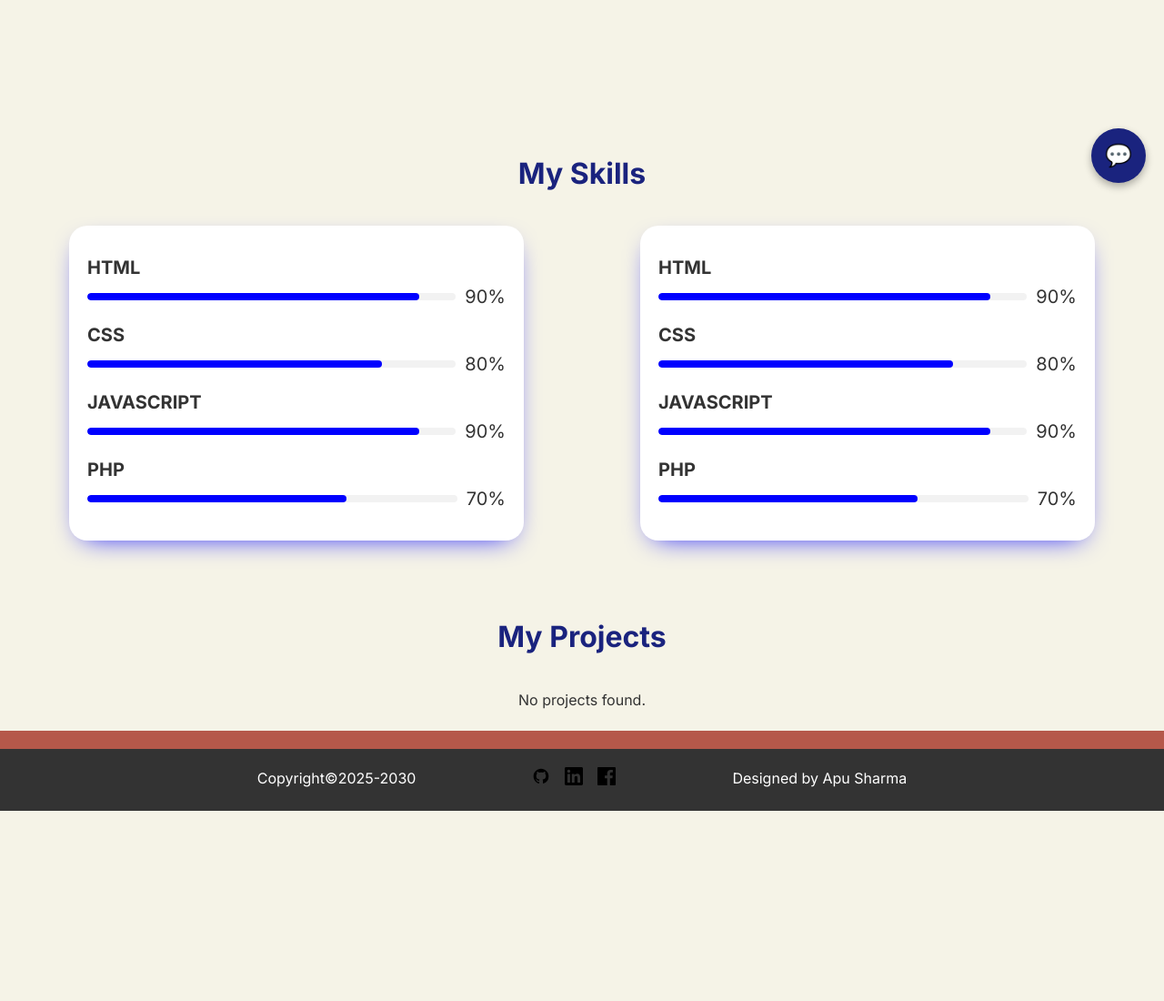
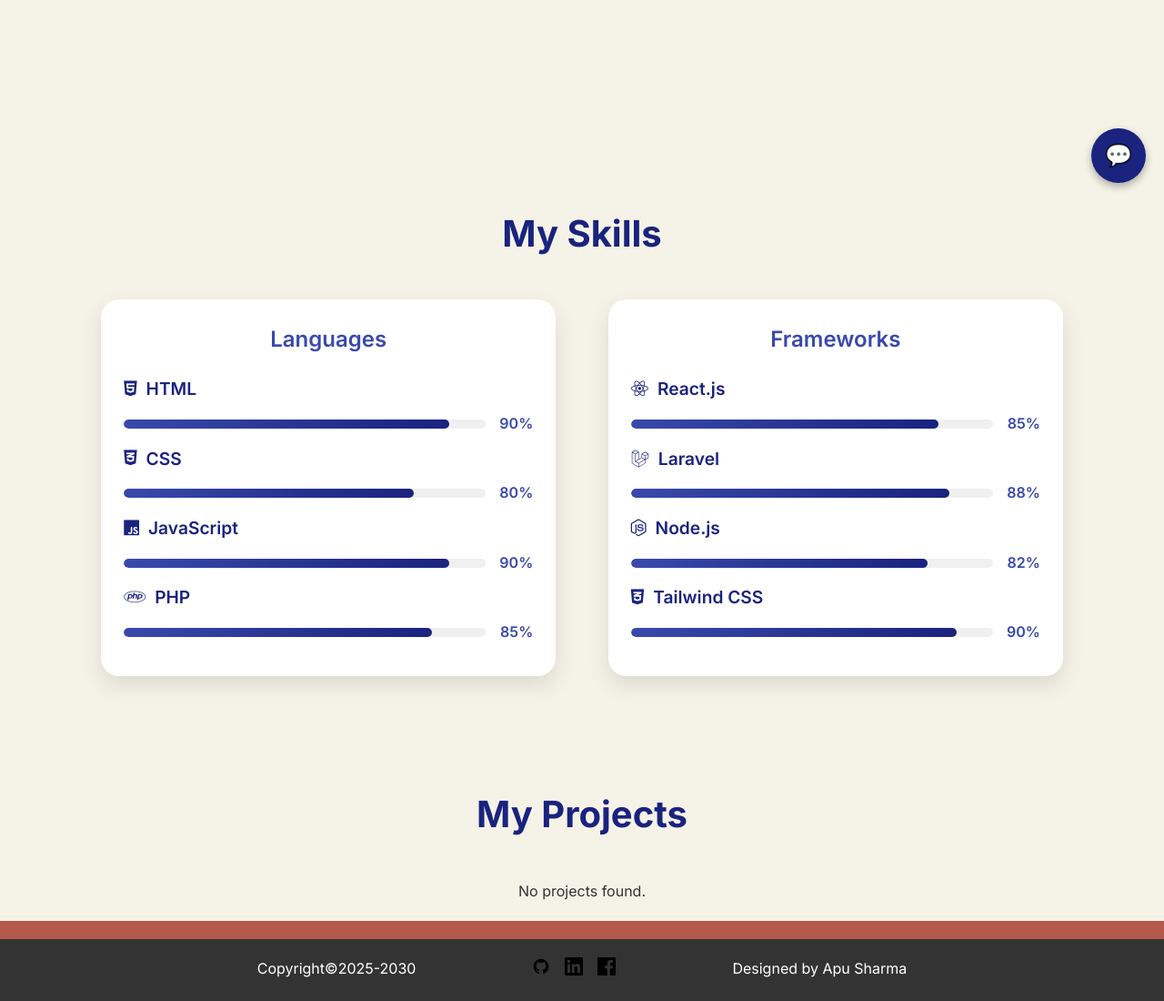
Before and after one commit to apusharma45/portfolio, a PHP site: page / in a window 1280 px wide. Shown: the part 579-1679 px from the top of the page at 91% size. Before the commit the page ends 1470 px from the top, so only its background shows below. Run offline with PHP 8.4, Linux system fonts and the light colour scheme; data that the repository does not hold is empty.

Commit message:
updated the skills section

```diff
--- a/index.php
+++ b/index.php
@@ -14,6 +14,7 @@ $result = $conn->query($sql);
     <meta name="viewport" content="width=device-width, initial-scale=1" />
     <title>Apu Sharma - Web Developer</title>
     <link href="https://fonts.googleapis.com/css2?family=Inter:wght@400;500;600;700&display=swap" rel="stylesheet" />
+    <link rel="stylesheet" href="https://cdnjs.cloudflare.com/ajax/libs/font-awesome/6.5.0/css/all.min.css" />
     <link rel="stylesheet" href="styles/styles.css" />
 </head>
 
@@ -54,101 +55,95 @@ $result = $conn->query($sql);
 
     </main>
 
-
+    <!-- Skills Section -->
     <section id="skills" class="skills-section">
         <h2 class="section-heading">My Skills</h2>
 
         <div class="progress-bar-background">
+            <!-- First Container: Languages -->
             <div class="progress-bar-container">
+                <h3 class="skills-subheading">Languages</h3>
+
                 <div class="progress-box">
-                    <p style="font-size: 20px; font-weight: bold;">HTML</p>
+                    <p class="skill-name"><i class="fab fa-html5"></i> HTML</p>
                     <div class="progress-bar-box">
-                        <div class="progress-bar">
-                            <span class="line"></span>
-                        </div>
+                        <div class="progress-bar"><span class="line"></span></div>
                         <p class="increasing-percentage">0%</p>
                         <div class="total-percentage">90%</div>
                     </div>
                 </div>
 
                 <div class="progress-box">
-                    <p style="font-size: 20px; font-weight: bold;">CSS</p>
+                    <p class="skill-name"><i class="fab fa-css3-alt"></i> CSS</p>
                     <div class="progress-bar-box">
-                        <div class="progress-bar">
-                            <span class="line"></span>
-                        </div>
+                        <div class="progress-bar"><span class="line"></span></div>
                         <p class="increasing-percentage">0%</p>
                         <div class="total-percentage">80%</div>
                     </div>
                 </div>
 
                 <div class="progress-box">
-                    <p style="font-size: 20px; font-weight: bold;">JAVASCRIPT</p>
+                    <p class="skill-name"><i class="fab fa-js"></i> JavaScript</p>
                     <div class="progress-bar-box">
-                        <div class="progress-bar">
-                            <span class="line"></span>
-                        </div>
+                        <div class="progress-bar"><span class="line"></span></div>
                         <p class="increasing-percentage">0%</p>
                         <div class="total-percentage">90%</div>
                     </div>
                 </div>
 
                 <div class="progress-box">
-                    <p style="font-size: 20px; font-weight: bold;">PHP</p>
+                    <p class="skill-name"><i class="fab fa-php"></i> PHP</p>
                     <div class="progress-bar-box">
-                        <div class="progress-bar">
-                            <span class="line"></span>
-                        </div>
+                        <div class="progress-bar"><span class="line"></span></div>
                         <p class="increasing-percentage">0%</p>
-                        <div class="total-percentage">70%</div>
+                        <div class="total-percentage">85%</div>
                     </div>
                 </div>
             </div>
 
+
             <div class="progress-bar-container">
+                <h3 class="skills-subheading">Frameworks</h3>
+
                 <div class="progress-box">
-                    <p style="font-size: 20px; font-weight: bold;">HTML</p>
+                    <p class="skill-name"><i class="fab fa-react"></i> React.js</p>
                     <div class="progress-bar-box">
-                        <div class="progress-bar">
-                            <span class="line"></span>
-                        </div>
+                        <div class="progress-bar"><span class="line"></span></div>
+                        <p class="increasing-percentage">0%</p>
+                        <div class="total-percentage">85%</div>
+                    </div>
+                </div>
+
+                <div class="progress-box">
+                    <p class="skill-name">
+                        <img src="uploads/laravel_icon.svg" alt="Laravel" style="width:20px;height:20px;"> Laravel
+                    </p>
+                    <div class="progress-bar-box">
+                        <div class="progress-bar"><span class="line"></span></div>
+                        <p class="increasing-percentage">0%</p>
+                        <div class="total-percentage">88%</div>
+                    </div>
+                </div>
+
+
+                <div class="progress-box">
+                    <p class="skill-name"><i class="fab fa-node-js"></i> Node.js</p>
+                    <div class="progress-bar-box">
+                        <div class="progress-bar"><span class="line"></span></div>
+                        <p class="increasing-percentage">0%</p>
+                        <div class="total-percentage">82%</div>
+                    </div>
+                </div>
+
+                <div class="progress-box">
+                    <p class="skill-name"><i class="fab fa-css3-alt"></i> Tailwind CSS</p>
+                    <div class="progress-bar-box">
+                        <div class="progress-bar"><span class="line"></span></div>
                         <p class="increasing-percentage">0%</p>
                         <div class="total-percentage">90%</div>
                     </div>
                 </div>
 
-                <div class="progress-box">
-                    <p style="font-size: 20px; font-weight: bold;">CSS</p>
-                    <div class="progress-bar-box">
-                        <div class="progress-bar">
-                            <span class="line"></span>
-                        </div>
-                        <p class="increasing-percentage">0%</p>
-                        <div class="total-percentage">80%</div>
-                    </div>
-                </div>
-
-                <div class="progress-box">
-                    <p style="font-size: 20px; font-weight: bold;">JAVASCRIPT</p>
-                    <div class="progress-bar-box">
-                        <div class="progress-bar">
-                            <span class="line"></span>
-                        </div>
-                        <p class="increasing-percentage">0%</p>
-                        <div class="total-percentage">90%</div>
-                    </div>
-                </div>
-
-                <div class="progress-box">
-                    <p style="font-size: 20px; font-weight: bold;">PHP</p>
-                    <div class="progress-bar-box">
-                        <div class="progress-bar">
-                            <span class="line"></span>
-                        </div>
-                        <p class="increasing-percentage">0%</p>
-                        <div class="total-percentage">70%</div>
-                    </div>
-                </div>
             </div>
         </div>
     </section>
--- a/styles/styles.css
+++ b/styles/styles.css
@@ -176,53 +176,114 @@ body {
 }
 
 
+.skills-section {
+  padding: 60px 5vw;
+  background-color: #f5f3e7;
+}
+
+
+.section-heading {
+  font-size: 2.5rem;
+  font-weight: 700;
+  color: #1a237e;
+  text-align: center;
+  margin-bottom: 40px;
+}
+
 .progress-bar-background {
   display: flex;
+  gap: 5%;
+  flex-wrap: wrap;
   justify-content: center;
-  gap: 10vw;
-  width: 100%;
   margin-bottom: 20px;
 }
+
 .progress-bar-container {
-  width: 500px;
-  background-color: #fff;
+  background-color: #ffffff;
   border-radius: 20px;
-  padding: 20px;
-  box-shadow: 0px 10px 30px -15px blue;
+  padding: 25px;
+  box-shadow: 0 10px 25px rgba(0,0,0,0.1);
+  flex: 1 1 400px;
+  max-width: 500px; /* keep your original max width */
+  transition: transform 0.3s ease;
 }
-.progress-bar-background .progress-box {
-  width: 100%;
+
+.progress-bar-container:hover {
+  transform: translateY(-5px);
+}
+
+.skills-subheading {
+  text-align: center;
+  font-size: 1.5rem;
+  font-weight: 600;
+  margin-bottom: 20px;
+  color: #3949ab;
+}
+
+.progress-box {
   margin: 10px 0px;
 }
+
+.skill-name {
+  font-size: 1.2rem;
+  font-weight: 600;
+  display: flex;
+  align-items: center;
+  gap: 10px;
+  margin-bottom: 10px;
+  color: #1a237e;
+}
+
+
 .progress-box .progress-bar-box {
   display: flex;
   align-items: center;
+  gap: 12px;
 }
+
 .progress-box .progress-bar-box .progress-bar {
-  width: 100%;
-  height: 8px;
-  background-color: #f2f2f2;
-  border-radius: 100px;
+  flex: 1;
+  height: 10px;
+  border-radius: 50px;
+  background-color: #f0f0f0;
   overflow: hidden;
   position: relative;
 }
+
 .progress-box .progress-bar-box .progress-bar .line {
   position: absolute;
   width: 0%;
   height: 100%;
-  background-color: blue;
-  border-radius: 100px;
+  border-radius: 50px;
+  background: linear-gradient(90deg, #3949ab, #1a237e);
+  transition: width 0.5s ease-in-out;
 }
+
+/* Percentage Text */
 .progress-box .progress-bar-box .increasing-percentage {
-  margin-left: 10px;
-  font-size: 20px;
+  font-weight: 600;
+  color: #3949ab;
+  min-width: 40px;
+  text-align: right;
 }
+
 .progress-box .progress-bar-box .total-percentage {
   display: none;
 }
 
+@media screen and (max-width: 900px) {
+  .progress-bar-background {
+    flex-direction: column;
+    align-items: center;
+  }
+
+  .progress-bar-container {
+    max-width: 90%;
+  }
+}
+
 .projects-section {
-  margin-top: 80px;
+  margin-top: 40px;
 }
 
 .projects-container {
```
Also changed, not shown: uploads/laravel_icon.svg (added).
